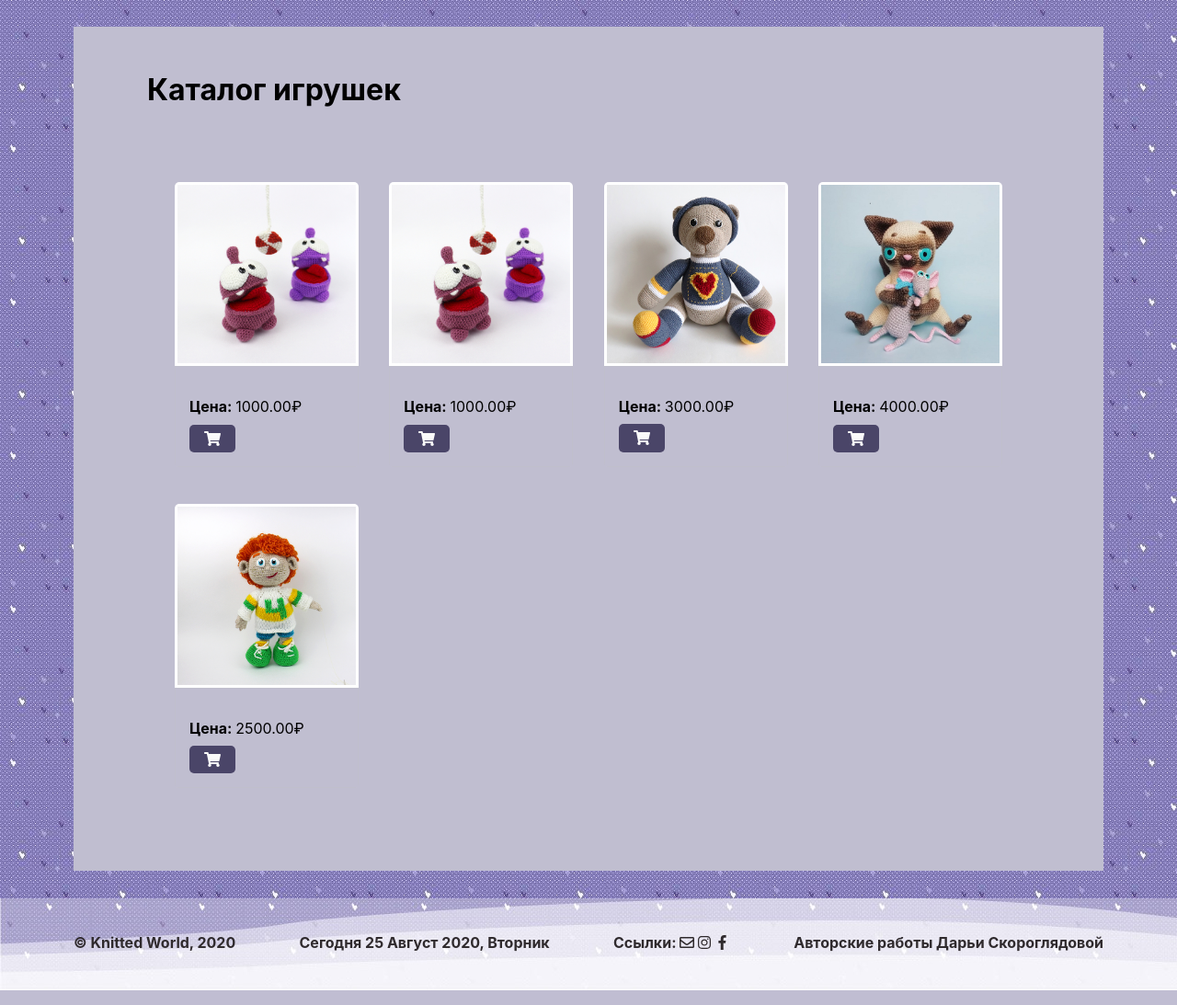
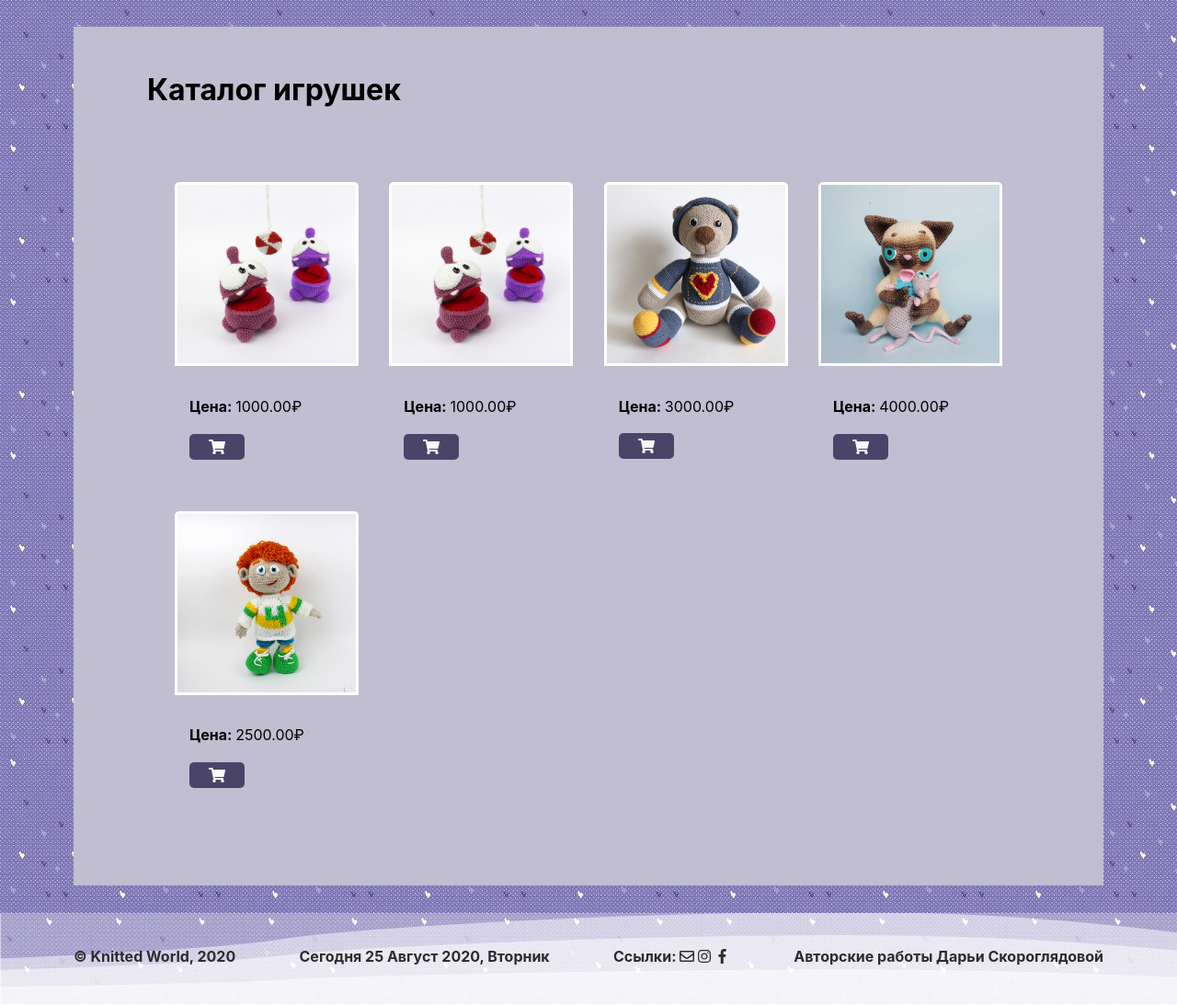
Before and after one commit to Solda-git/Django1, a Django app: page /cart/ in a window 1280 px wide. Shown: the part 701-1794 px from the top of the page at 92% size. Run offline with Django 3.2, Linux system fonts and the light colour scheme; data comes from the database, SQL or seed files in the repository; parts of the project's set-up code (start-up, migrations or seed data) failed here and were passed over.

Commit message:
Lesson 5 - cart application created - dynamic product menu with products filtering added - add_item added within cart application

```diff
--- a/kwshop/cart/urls.py
+++ b/kwshop/cart/urls.py
@@ -2,12 +2,13 @@
     main application
 """
 
-from django.urls import path
+from django.urls import path, re_path
 import cart.views as cart
 
 app_name = 'kwauth'
 
 urlpatterns = [
     path('', cart.index, name='index'),
+    re_path(r'^add/product/(?P<pk>\d+)/$', cart.add_item, name='add_item'),
 
 ]
--- a/kwshop/main/templates/main/includes/inc__catalog.html
+++ b/kwshop/main/templates/main/includes/inc__catalog.html
@@ -14,8 +14,9 @@
                         <div class="desc">
                             <h3>{{item.product_name}}</h3>
                             <p><strong>Цена: </strong>{{item.price}}₽</p>
-                            <button class="buy-btn" onclick="#">
-                            <i class="fas fa-shopping-cart"></i></button>
+                            <a href="{% url 'cart:add_item' item.pk %}" class="buy-btn catalog-btn">
+                                <i class="fas fa-shopping-cart"></i>
+                            </a>
                         </div>
                     </div>
                 {% endfor %}
--- a/kwshop/main/templates/main/includes/inc__nav2.html
+++ b/kwshop/main/templates/main/includes/inc__nav2.html
@@ -1,7 +1,7 @@
 <div class="nav2">
     <nav>
         <button type="button" class="nav-btn">
-            <a href="{% url 'main:category' pk=0 %}"">
+            <a href="{% url 'main:category' pk=0 %}">
                 Все категории
             </a>
         </button>
--- a/kwshop/static/css/style.css
+++ b/kwshop/static/css/style.css
@@ -555,3 +555,11 @@ nav a {
     width: 80%
     background-image: url(../img/background4.jpg);
 }
+
+.catalog-btn {
+    margin-top: 20px;
+    display: flex;
+    width: 60px;
+    align-items: center;
+    justify-content: center;
+}
```
Also changed, not shown: kwshop/cart/views.py (+15 -1 lines), kwshop/main/templates/main/category.html (deleted, +0 -8 lines).
